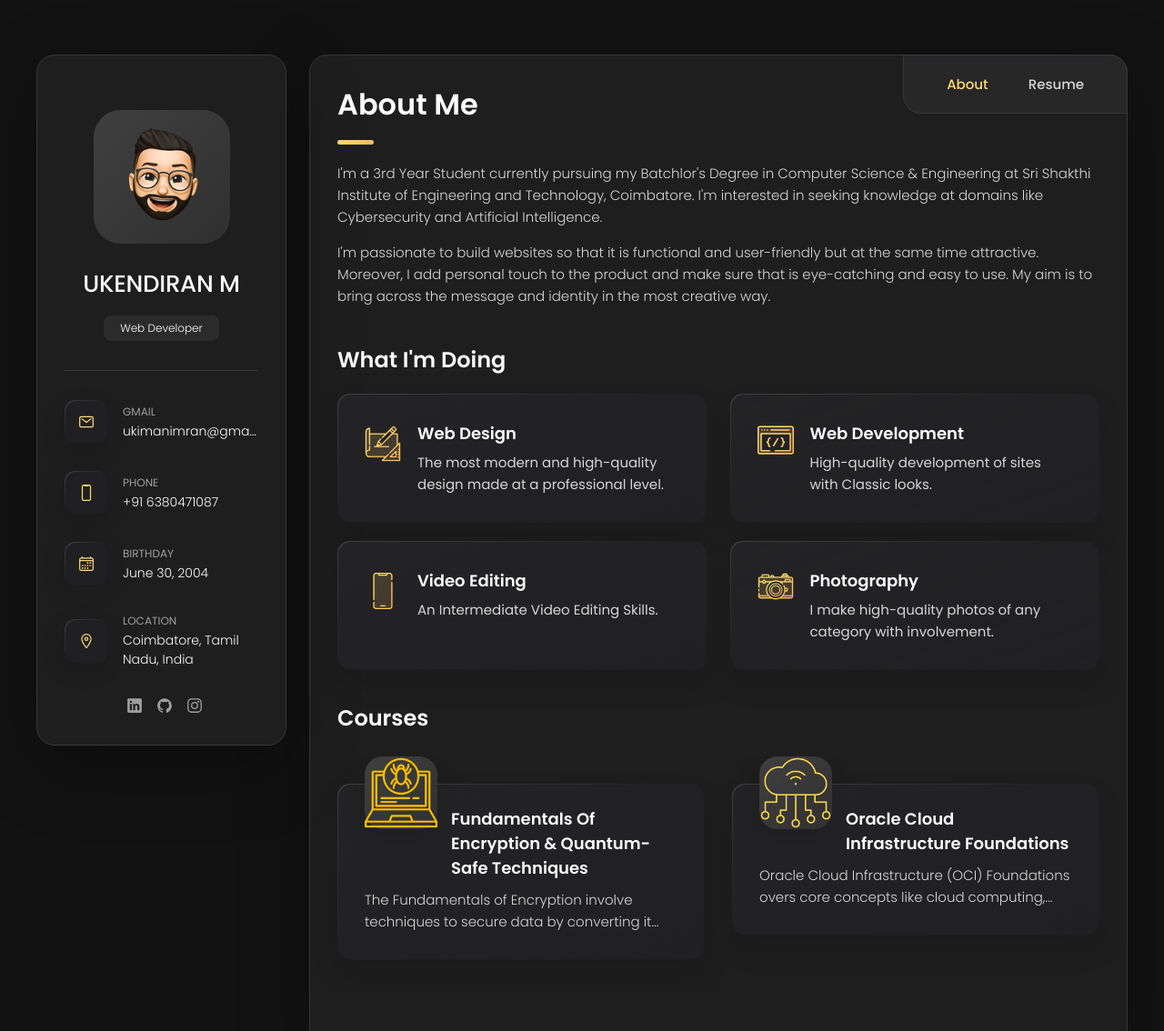
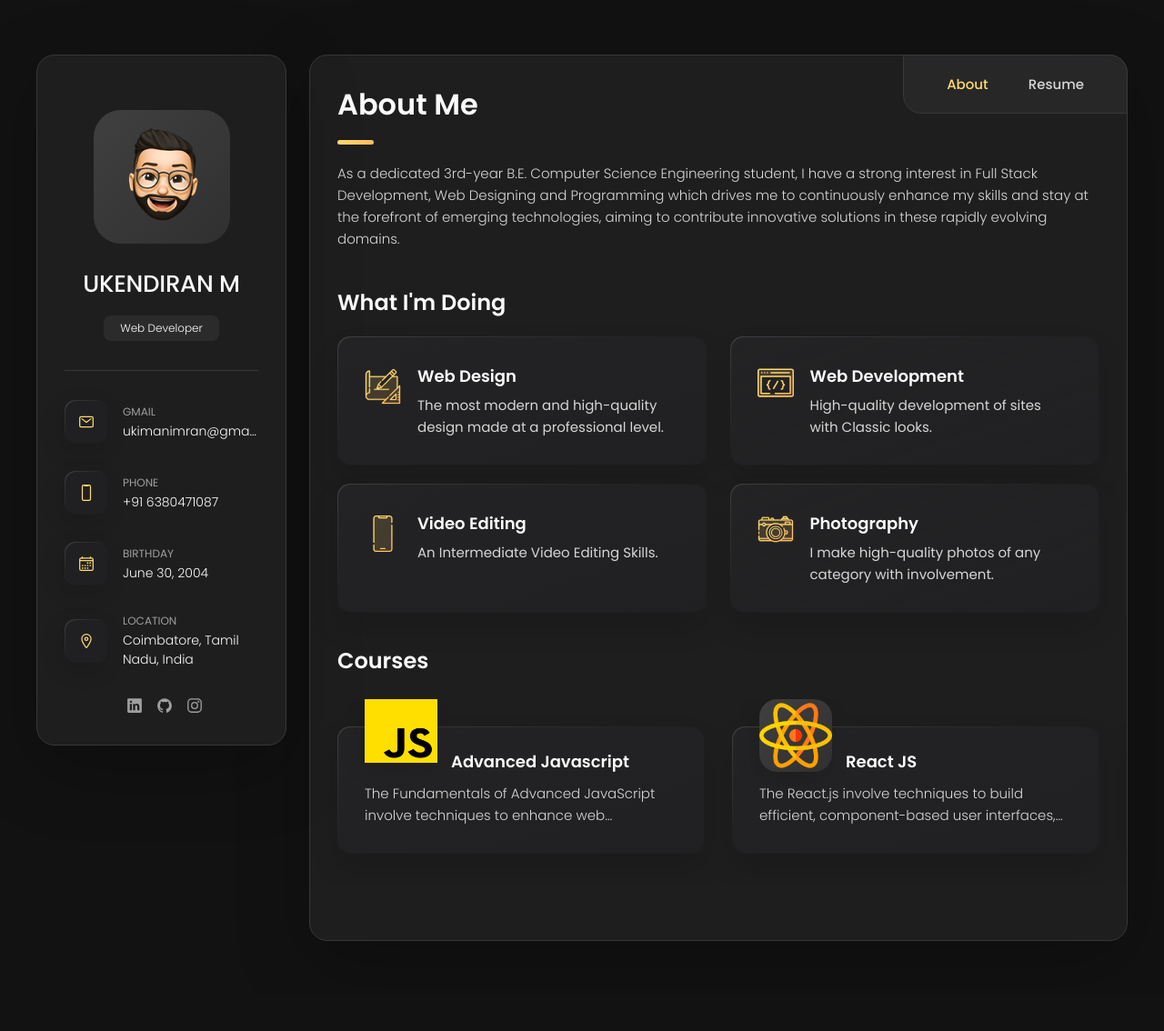
Before and after one commit to Ukendiran-M/Portfolio, a plain HTML site: page index.html in a window 1280 px wide. Shown: the top 1134 px of the page at 91% size. After the commit the page ends 1095 px from the top, so only its background shows below. Drawn offline with nearby package versions, Linux system fonts and the light colour scheme.

Commit message:
Updated the new completed courses

```diff
--- a/index.html
+++ b/index.html
@@ -198,18 +198,11 @@
 
         <section class="about-text">
           <p>
-            I'm a 3rd Year Student currently pursuing my Batchlor's Degree in Computer Science & Engineering
-            at Sri Shakthi Institute of Engineering and Technology, Coimbatore.
-            I'm interested
-            in seeking knowledge at domains like Cybersecurity and Artificial Intelligence.
-          </p>
-
-          <p>
-            I'm passionate to build websites so that it is functional and user-friendly but at the same time attractive.
-            Moreover, I
-            add personal touch to the product and make sure that is eye-catching and easy to use. My aim is to bring
-            across the
-            message and identity in the most creative way.
+            As a dedicated 3rd-year B.E. Computer Science Engineering student,
+            I have a strong interest in Full Stack Development, Web Designing
+            and Programming which drives me to continuously enhance my skills
+            and stay at the forefront of emerging technologies, aiming to
+            contribute innovative solutions in these rapidly evolving domains.
           </p>
         </section>
 
@@ -308,17 +301,16 @@
               <div class="content-card" data-testimonials-item>
 
                 <figure class="testimonials-avatar-box">
-                  <img src="./assets/images/cyber-attack.png" alt="Cybersecurity" width="60" data-testimonials-avatar>
+                  <img src="./assets/images/javascript.png" alt="Javascript" width="40px" height="70px" data-testimonials-avatar>
                 </figure>
 
-                <h4 class="h4 testimonials-item-title" data-testimonials-title>Fundamentals of Encryption & Quantum-Safe Techniques</h4>
+                <h4 class="h4 testimonials-item-title" data-testimonials-title>Advanced Javascript</h4>
 
                 <div class="testimonials-text" data-testimonials-text>
                   <p>
-                    The Fundamentals of Encryption involve techniques to secure data by converting it into unreadable formats, ensuring
-                    confidentiality and integrity.
-                    As quantum computing advances, Quantum-Safe Techniques are being developed to protect against potential threats from
-                    quantum computers, which could break traditional encryption methods.
+                    The Fundamentals of Advanced JavaScript involve techniques to enhance web applications by utilizing asynchronous programming,
+                    closures, and modular design, ensuring efficient and dynamic functionality. As JavaScript continues to evolve, Modern JavaScript
+                    Techniques, such as ES6+ features.
                   </p>
                 </div>
 
@@ -329,15 +321,33 @@
               <div class="content-card" data-testimonials-item>
 
                 <figure class="testimonials-avatar-box">
-                  <img src="./assets/images/cloud-computing.png" alt="Cloud computing" width="60" data-testimonials-avatar>
+                  <img src="./assets/images/react.png" alt="React" width="40px" data-testimonials-avatar>
                 </figure>
 
-                <h4 class="h4 testimonials-item-title" data-testimonials-title>Oracle Cloud Infrastructure Foundations</h4>
+                <h4 class="h4 testimonials-item-title" data-testimonials-title>React JS</h4>
 
                 <div class="testimonials-text" data-testimonials-text>
                   <p>
-                    Oracle Cloud Infrastructure (OCI) Foundations overs core concepts like cloud computing, networking, storage,
-                    and security within OCI, enabling users to efficiently deploy and manage cloud-based applications.
+                    The React.js involve techniques to build efficient, component-based user interfaces, ensuring responsiveness and maintainability.
+                    As React.js continues to evolve, Modern React Techniques like hooks, context API, and server-side rendering are being developed to enhance performance and scalability.
+                  </p>
+                </div>
+
+              </div>
+            </li>
+
+            <li class="testimonials-item">
+              <div class="content-card" data-testimonials-item>
+
+                <figure class="testimonials-avatar-box">
+                  <img src="./assets/images/UX.png" alt="UX" width="40px" data-testimonials-avatar>
+                </figure>
+
+                <h4 class="h4 testimonials-item-title" data-testimonials-title> UI / UX Design By Google</h4>
+
+                <div class="testimonials-text" data-testimonials-text>
+                  <p>
+                    It is a complete Google certified, which covers the UI/UX Design from the complete foundations.
                   </p>
                 </div>
 
```
Also changed, not shown: assets/images/UX.png (added), assets/images/cloud-computing.png (deleted), assets/images/cyber-attack.png (deleted), assets/images/javascript.png (added), assets/images/react.png (added).
